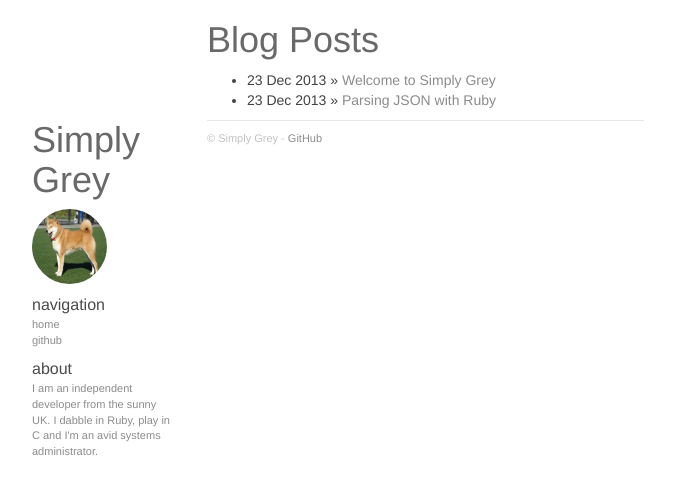
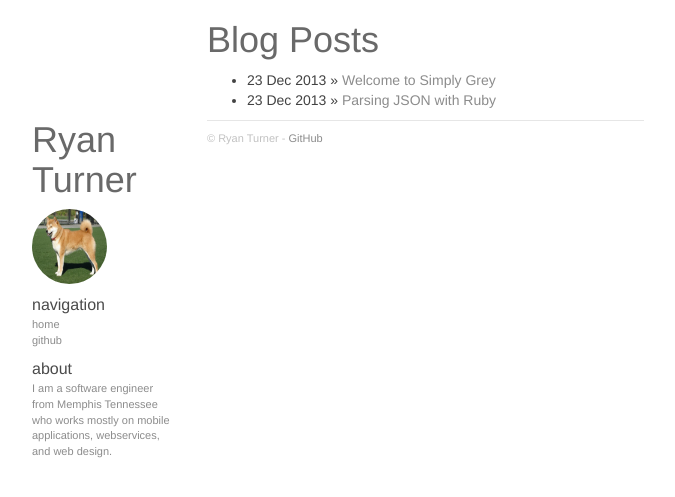
Before and after one commit to ryanturner/ryanturner.github.io, a Jekyll site: the page built from index.html, in a window 1280 px wide. Shown: the top 497 px of the page, without its empty margins (273-948 px from the left). Built offline with Jekyll 4.4.1, drawn with Linux system fonts in a browser that asks for light colours; nearby versions of some CDN libraries; Markdown is read by kramdown in place of the engine named in the settings.

Commit message:
Updated info

```diff
--- a/_config.yml
+++ b/_config.yml
@@ -1,9 +1,9 @@
-name: Simply Grey
+name: Ryan Turner
 markdown: redcarpet
 highlighter: pygments
-github: https://www.github.com/liamsymonds
-about: I am an independent developer from the sunny UK. I dabble in Ruby, play in C and I'm an avid systems administrator.
+github: https://www.github.com/ryanturner
+about: I am a software engineer from Memphis Tennessee who works mostly on mobile applications, webservices, and web design.
 urls:
     - text: github
       url: https://github.com/liamsymonds
-baseurl: '/simplygrey-jekyll'
+baseurl: '/'
```
